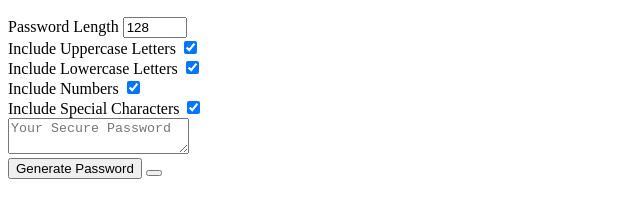
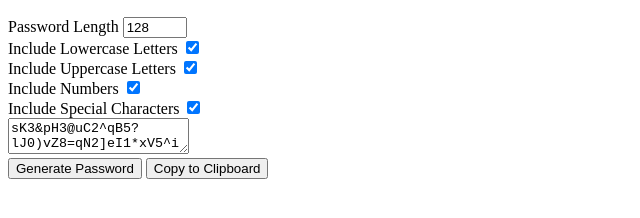
Before and after one commit to jpgeib/Password-Generator, a plain HTML site: page index.html in a window 1280 px wide. Both pictures are taken after a click on the button "Generate Password". Shown: the part 110-328 px from the top of the page, without its empty margins (0-640 px from the left). Drawn offline with Linux system fonts and the light colour scheme.

Commit message:
password generator now functioning

```diff
--- a/index.html
+++ b/index.html
@@ -23,12 +23,12 @@
                 value="128" placeholder="Password Length">
             </div>
             <div class="setting">
+                <label for="lowercase">Include Lowercase Letters</label>
+                <input type="checkbox" id="lowercase" checked />
+            </div>
+            <div class="setting">
                 <label for="uppercase">Include Uppercase Letters</label>
                 <input type="checkbox" id="uppercase" checked />
-            </div>
-            <div class="setting">
-                <label for="lowercase">Include Lowercase Letters</label>
-                <input type="checkbox" id="lowercase" checked />
             </div>
             <div class="setting">
                 <label for="numbers">Include Numbers</label>
@@ -49,7 +49,7 @@
         </div>
         <div class="card-footer">
           <button id="generate" class="btn">Generate Password</button>
-          <button class="btn" id="clipboard"></button>
+          <button class="btn" id="clipboard">Copy to Clipboard</button>
         </div>
       </div>
     </div>
--- a/script.js
+++ b/script.js
@@ -1,25 +1,59 @@
 // DOM elements
-const resultEl = document.getElementById('result');
+
+const passwordEl = document.getElementById('password');
 const lengthEl = document.getElementById('length');
 const uppercaseEl = document.getElementById('uppercase');
 const lowercaseEl = document.getElementById('lowercase');
 const numbersEl = document.getElementById('numbers');
-const symbolsEl = document.getElementById('symbols');
+const specialEl = document.getElementById('special');
 const generateEl = document.getElementById('generate');
 const clipboardEl = document.getElementById('clipboard');
 
+// Generator Events
 const randomFunc = {
     lower: getRandomLower,
     upper: getRandomUpper,
-    num: getRandomNum,
+    number: getRandomNumber,
     special: getRandomSpecial
 };
 
 generateEl.addEventListener('click', () => {
-    const length = length.value;
+    const length = +lengthEl.value;
+    const hasLower = lowercaseEl.checked;
+    const hasUpper = uppercaseEl.checked;
+    const hasNumber = numbersEl.checked;
+    const hasSpecial = specialEl.checked;
 
-    console.log(length);
-})
+    passwordEl.innerText = generatePassword(hasLower, hasUpper, hasNumber, hasSpecial, length);
+});
+
+//Password Function
+
+function generatePassword(lower, upper, number, special, length) {
+    let result = '';
+    const typesCount = lower + upper + number + special;
+    // console.log('typesCount: ', typesCount);
+    const typesArr = [{lower}, {upper}, {number}, {special}].filter(item => Object.values(item)[0]);
+    // console.log('typesArr: ', typesArr);
+
+    if(typesCount === 0) {
+        return '';
+    }
+
+    for(let i = 0; i < length; i += typesCount) {
+        typesArr.forEach(type => {
+            const funcName = Object.keys(type)[0];
+            // console.log('funcName: ', funcName);
+
+            result += randomFunc[funcName]();
+        });
+    }
+
+    const finalPassword = result.slice(0, length);
+
+    return finalPassword;
+}
+
 
 // Generator functions
 
@@ -31,7 +65,7 @@ function getRandomUpper() {
     return String.fromCharCode(Math.floor(Math.random() * 26) + 65);
 }
 
-function getRandomNum() {
+function getRandomNumber() {
     return String.fromCharCode(Math.floor(Math.random() * 10) + 48);
 }
 
```
